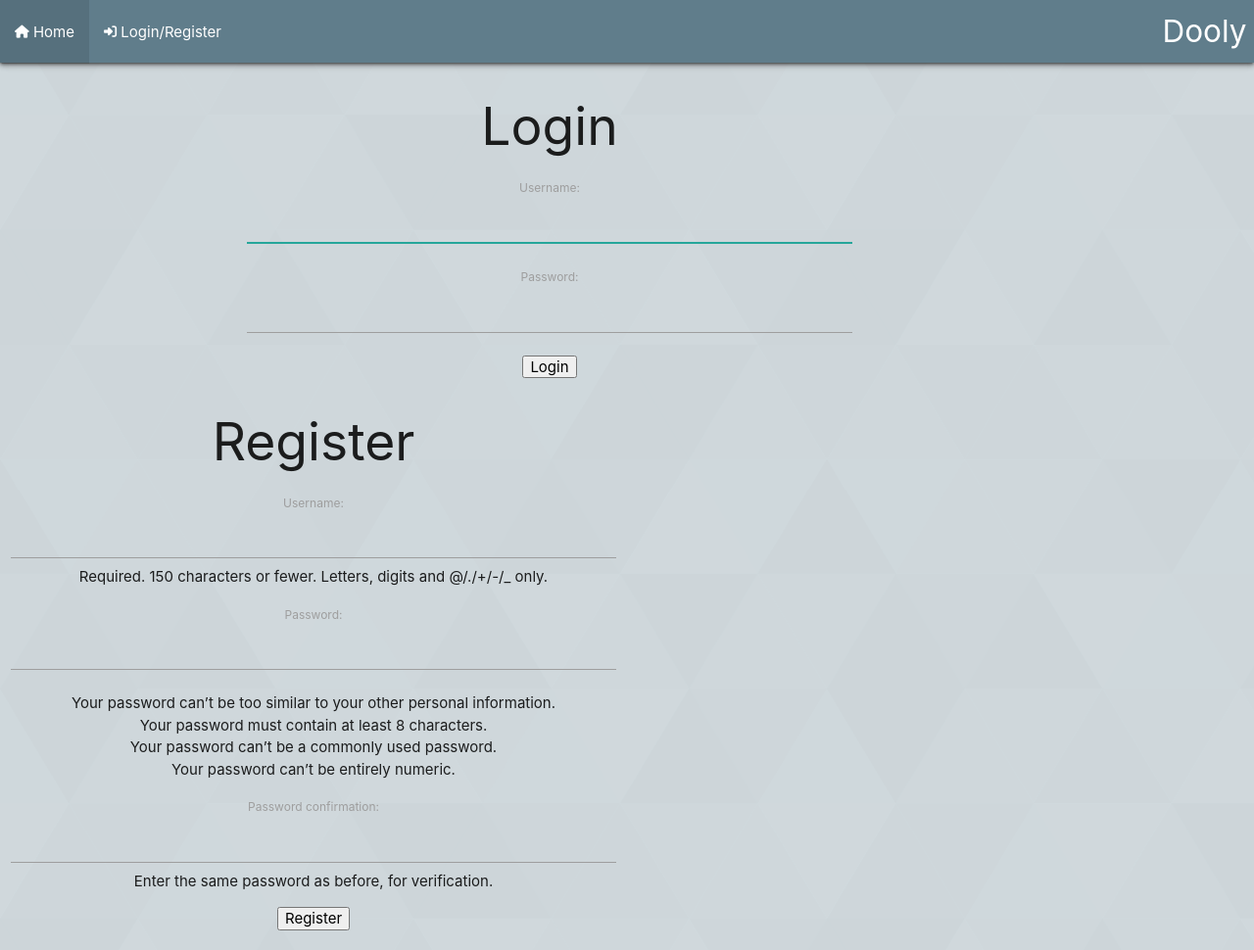
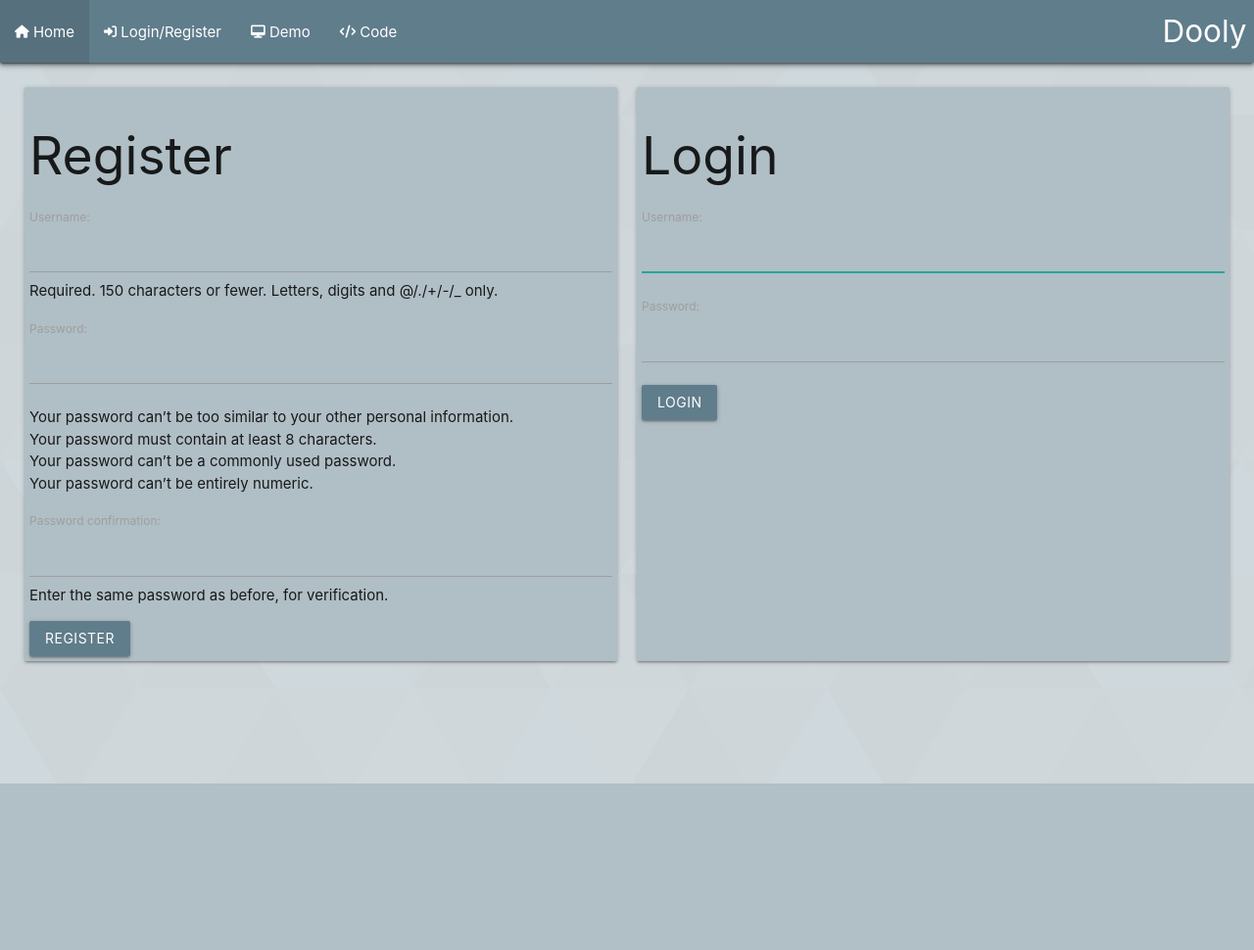
Before and after one commit to rikercolin/dooly, a Django app: page /login/ in a window 1280 px wide. Shown: the whole page at 98% size. After the commit the page ends 800 px from the top, so only its background shows below. Run offline with Django 3.2, Linux system fonts and the light colour scheme; some libraries are stand-ins or nearby versions.

Commit message:
Login & Register Page formatting fixed

```diff
--- a/main/static/css/index.css
+++ b/main/static/css/index.css
@@ -9,6 +9,24 @@ body {
     grid-template-rows: 100%;
     height: 100vh;
     margin: 1em;
+}
+.grid-login-register{
+    display: grid;
+    grid-template-columns: 1fr 1fr;
+    grid-row: 100%;
+    margin: 1em;
+}
+
+.login{
+    grid-area: 1/2/2/2;
+    padding: 5px;
+    margin: 10px;
+}
+
+.register{
+    grid-area: 1 / 1 / 1 / 2;
+    padding: 5px;
+    margin: 10px;
 }
 
 main {
--- a/main/templates/main/includes/navbar.html
+++ b/main/templates/main/includes/navbar.html
@@ -11,6 +11,8 @@
             {% else %}
             <li><a href="/login"><i class="fas fa-sign-in-alt fa-sm"></i>  Login/Register</a></li>
             {% endif %}
+            <li><a href="/demo"><i class="fas fa-desktop fa-sm"></i> Demo</a></li>
+            <li><a href="/code"><i class="fas fa-code fa-sm"></i> Code</a></li>
         </ul>
     </div>
 </nav>
--- a/main/templates/main/login-register.html
+++ b/main/templates/main/login-register.html
@@ -3,21 +3,21 @@
 {% block title %}Login{% endblock %}
 
 {% block content %}
-<div class="row center">
-    <div class="col s6">
+<div class="grid-login-register ">
+    <div class="login card-panel blue-grey lighten-3">
         <h2>Login</h2>
         <form method="post">
             {% csrf_token %}
             {{ loginform.as_p }}
-            <button type="submit">Login</button>
+            <button type="submit" class="btn blue-grey">Login</button>
         </form>
     </div>
-    <div class="col s6">
+    <div class="register card-panel blue-grey lighten-3">
         <h2>Register</h2>
         <form method="post">
             {% csrf_token %}
             {{ registerform.as_p }}
-            <button type="submit">Register</button>
+            <button type="submit" class="btn blue-grey">Register</button>
         </form>
     </div>
 </div>
--- a/main/urls.py
+++ b/main/urls.py
@@ -8,5 +8,8 @@ urlpatterns = [
     path('', views.index, name="index"),
     path('login/', views.login_request, name="login"),
     path("logout/", views.logout_request, name="logout"),
+    path('demo/', views.demo, name="demo"),
+    path('account/', views.account, name="account"),
+    path('code/', views.code, name="code"),
 
 ]
--- a/main/views.py
+++ b/main/views.py
@@ -105,6 +105,15 @@ def login_request(request):
 
     )
 
+def account(request):
+    pass
+
+def demo(request):
+    pass
+
+def code(request):
+    return redirect("https://github.com/rikercolin/dooly")
+
 def slice_list(categories):
     sliced_categories = []
     for i in range(math.ceil((len(categories)) / 3)):
```
Also changed, not shown: main/templates/main/index.html (+13 -2 lines), main/templates/main/account.html (added).
